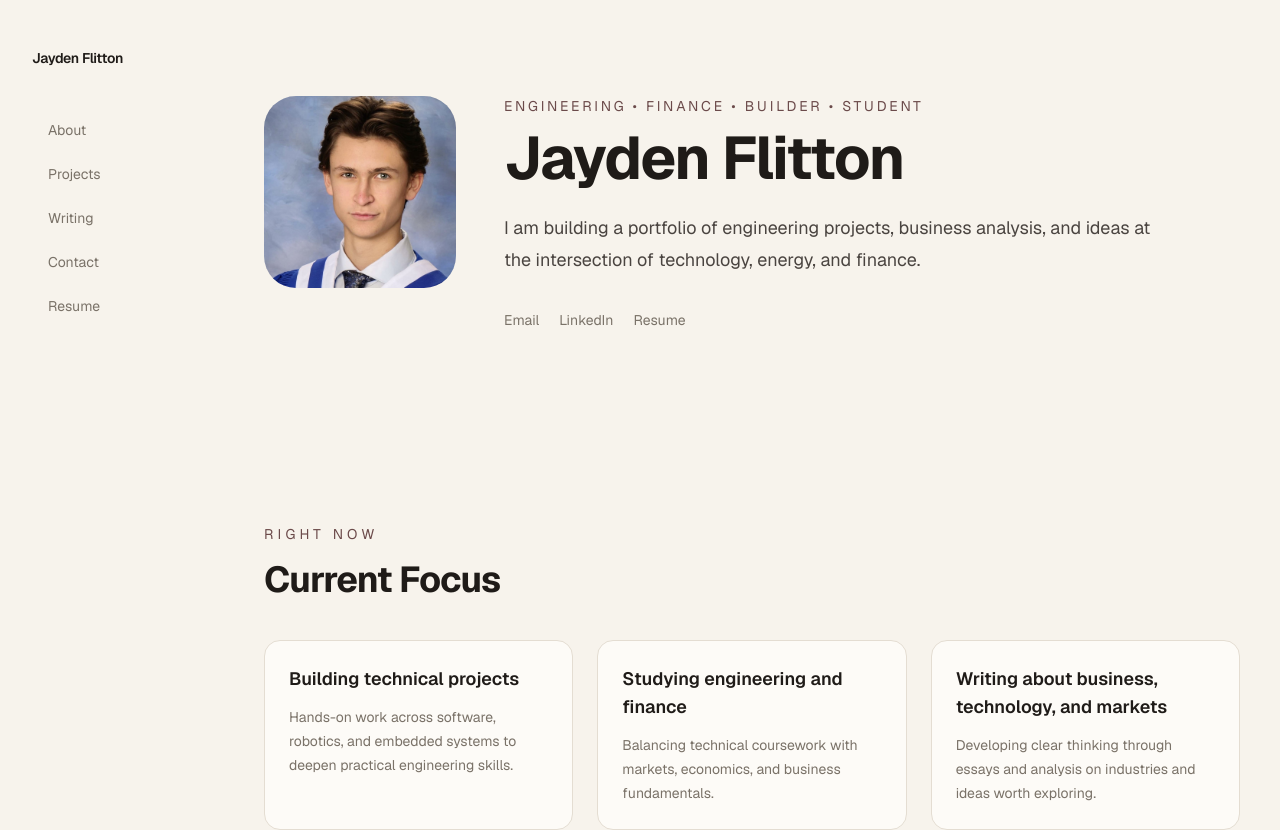
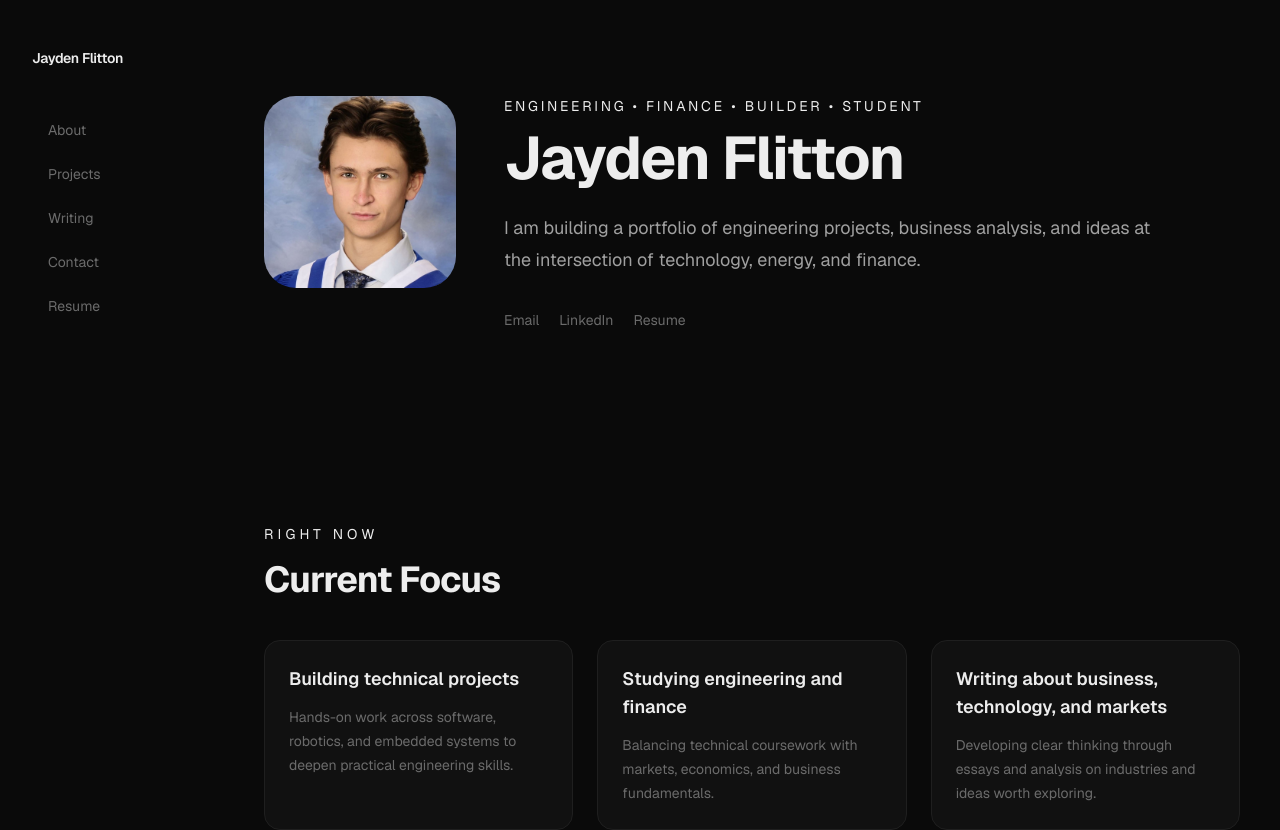
Before and after one commit to Flittsy/jaydenflitton.com, a Next.js app: page / in a window 1280 px wide. Shown: the top 830 px of the page. Built offline with nearby package versions, Linux system fonts and the light colour scheme.

Commit message:
Update globals.css

```diff
--- a/src/app/globals.css
+++ b/src/app/globals.css
@@ -1,19 +1,13 @@
 @import "tailwindcss";
 
 :root {
-  --background: #f7f3ec;
-  --foreground: #1f1b18;
-  --muted: #4a4440;
-  --muted-light: #7a7268;
-  --label: #6b4a4a;
-  --border: #e4ddd2;
-  --card: #fdfbf7;
-  --accent: #2f4f3e;
-  --accent-hover: #243d31;
-  --maroon: #6b4a4a;
-  --maroon-hover: #5a3e3e;
-  --ice-blue: #94b4c8;
-  --ice-blue-hover: #7fa0b8;
+  --background: #0a0a0a;
+  --foreground: #ededed;
+  --muted: #a0a0a0;
+  --muted-light: #6b6b6b;
+  --border: #1f1f1f;
+  --card: #111111;
+  --accent: #e8e0d0;
 }
 
 @theme inline {
@@ -21,15 +15,9 @@
   --color-foreground: var(--foreground);
   --color-muted: var(--muted);
   --color-muted-light: var(--muted-light);
-  --color-label: var(--label);
   --color-border: var(--border);
   --color-card: var(--card);
   --color-accent: var(--accent);
-  --color-accent-hover: var(--accent-hover);
-  --color-maroon: var(--maroon);
-  --color-maroon-hover: var(--maroon-hover);
-  --color-ice-blue: var(--ice-blue);
-  --color-ice-blue-hover: var(--ice-blue-hover);
   --font-sans: var(--font-geist-sans);
   --font-mono: var(--font-geist-mono);
 }
```
